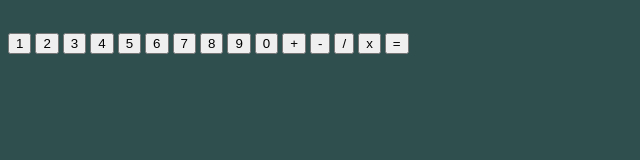
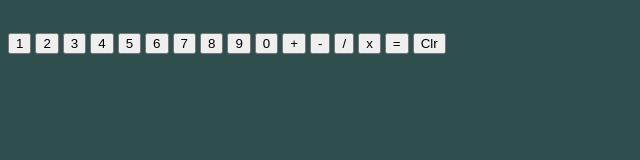
Before and after one commit to rrunning/calculator, a plain HTML site: page index.html in a window 1280 px wide. Shown: the full height of the page, 0-640 px from the left. Drawn offline with nearby package versions, Linux system fonts and the light colour scheme.

Commit message:
adds clr button to html

```diff
--- a/index.html
+++ b/index.html
@@ -23,6 +23,7 @@
 			<button id="/" class="characters">/</button>
 			<button id="x" class="characters">x</button>
 			<button id="=" class="equals">=</button>
+			<button id="clear">Clr</button>
 		</div>
 	</div>
 	<script src="https://code.jquery.com/jquery-3.1.1.js" integrity="sha256-16cdPddA6VdVInumRGo6IbivbERE8p7CQR3HzTBuELA=" crossorigin="anonymous"></script>
```
